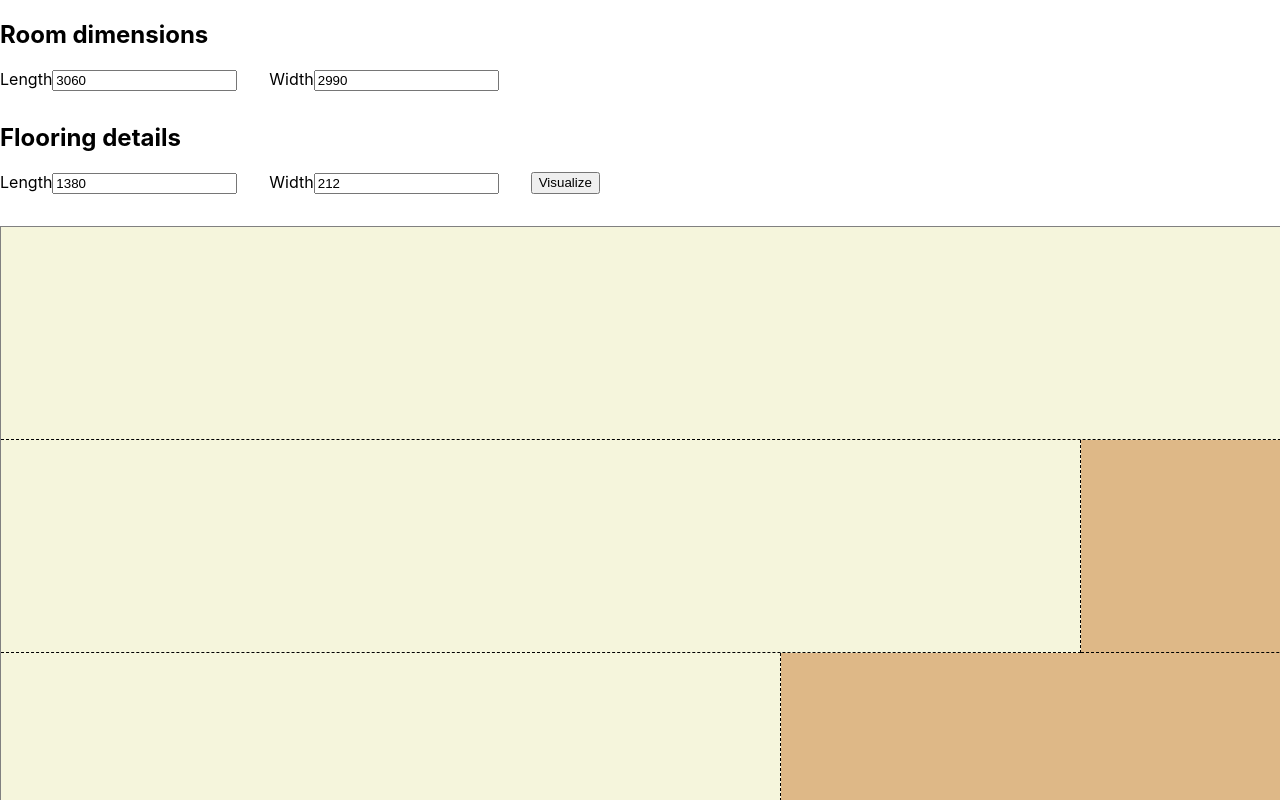
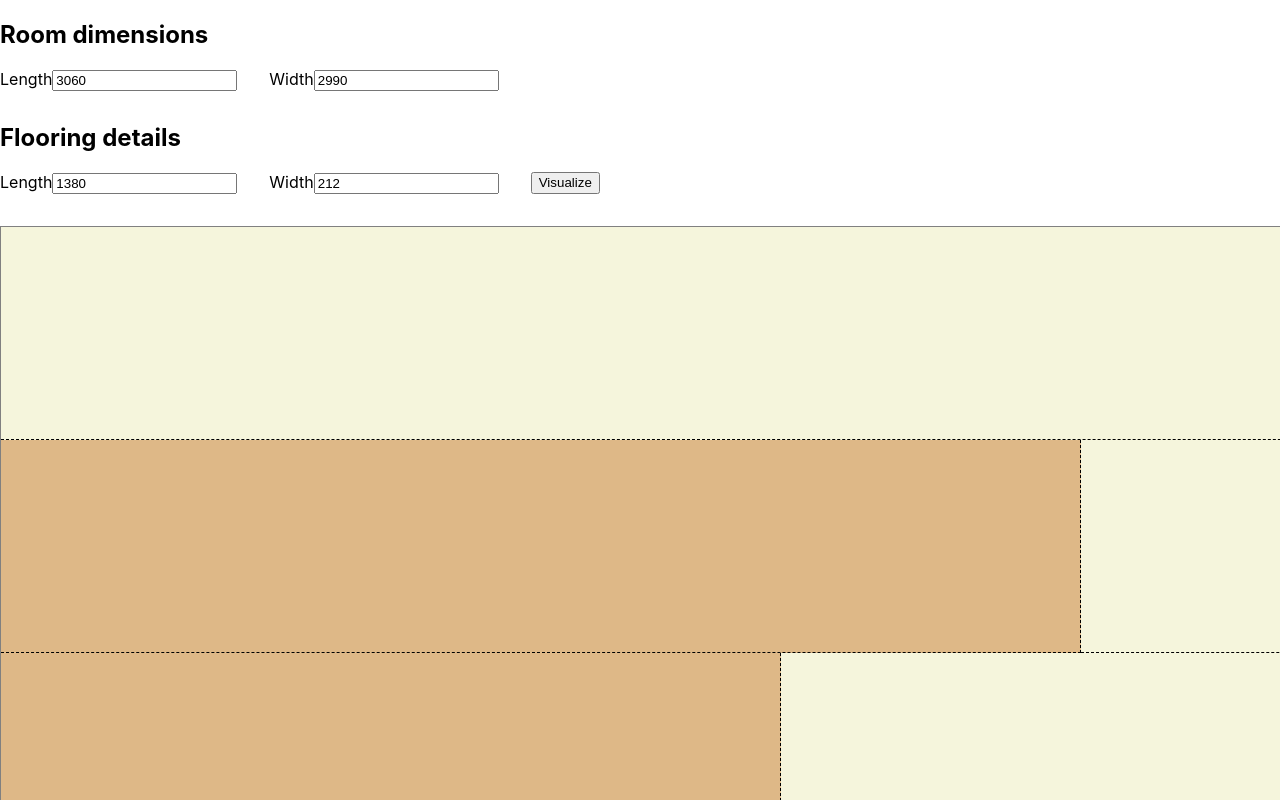
Before and after one commit to askjervold/floored, a React (Create React App) app: page / in a window 1280 px wide. Shown: the top 800 px of the page. Built offline with nearby package versions, Linux system fonts and the light colour scheme.

Commit message:
Only change color of partial boards

```diff
--- a/src/Floor.tsx
+++ b/src/Floor.tsx
@@ -35,7 +35,7 @@ function Floor(props: Dimensions) {
               key={`${i}:${length}`}
               height={plankWidth}
               width={length}
-              dark={i % 2 === 1}
+              dark={length < plankLength}
             />
           ))}
         </Row>
```
